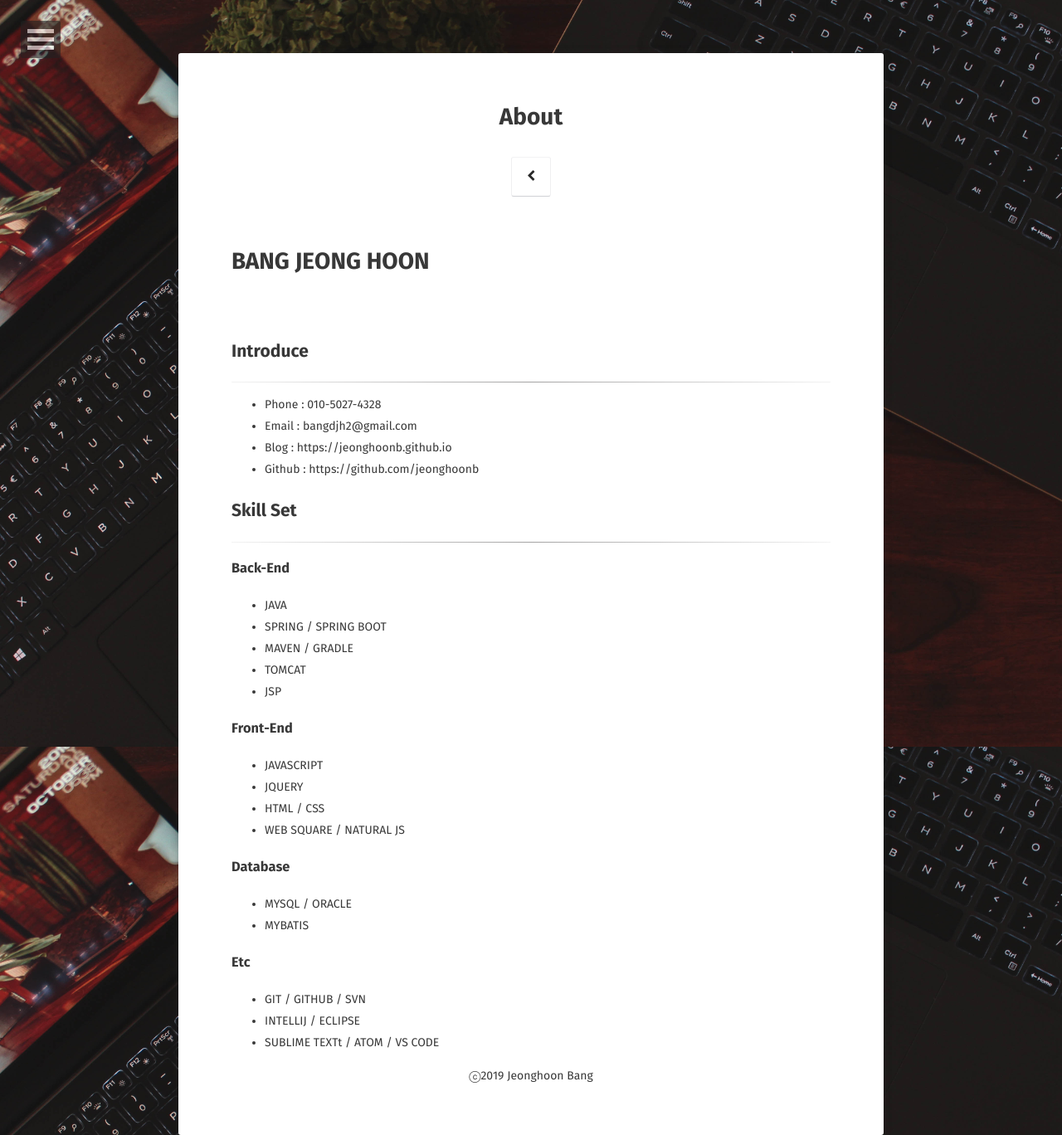
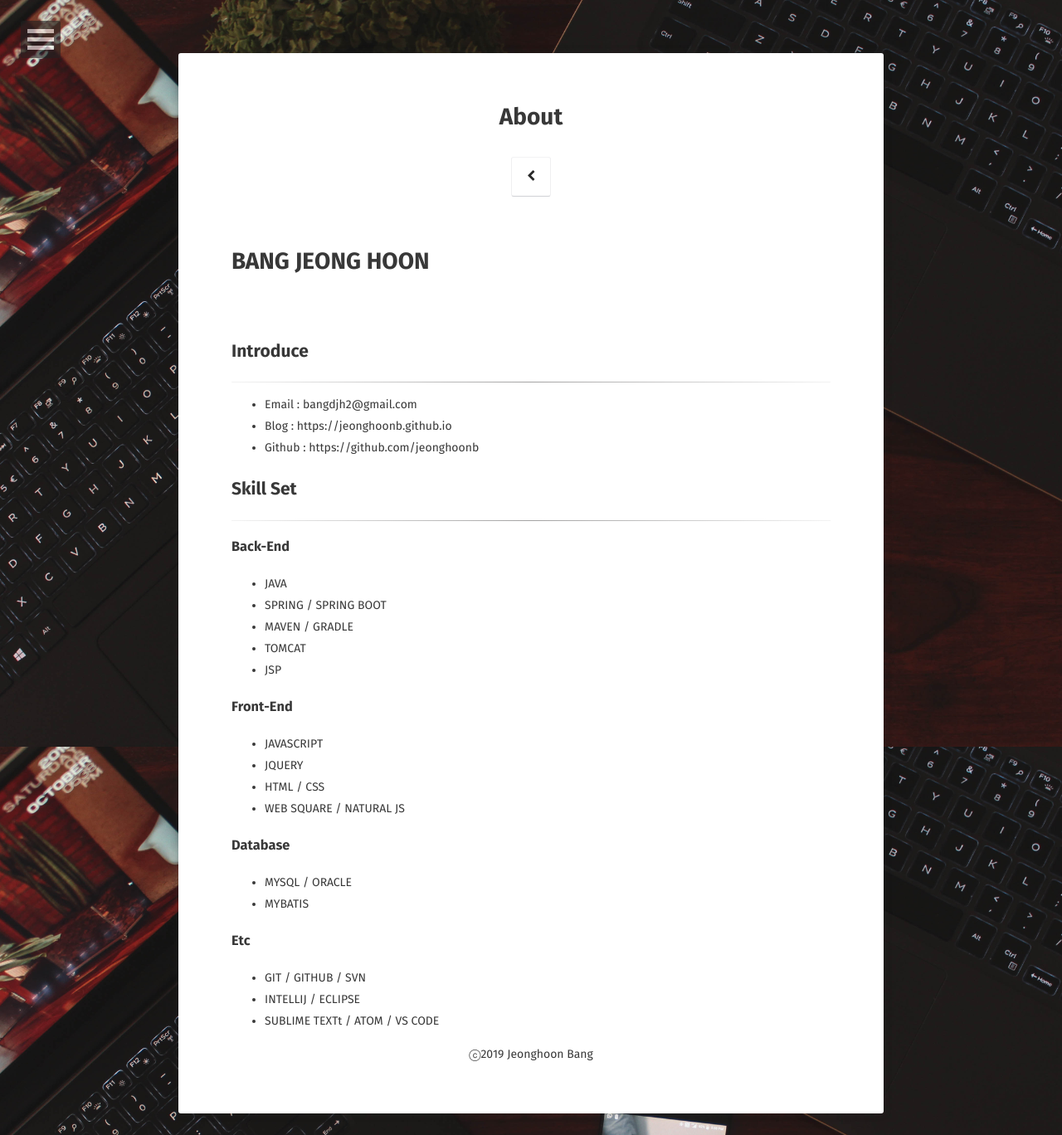
Before and after one commit to jeonghoonb/jeonghoonb.github.io, a Jekyll site: the page built from about/index.md, in a window 1280 px wide. Shown: the whole page at 83% size. Built offline with Jekyll 4.4.1, drawn with Linux system fonts in a browser that asks for light colours; some web fonts are replaced.

Commit message:
/ about.index.md 번호 삭제 /

```diff
--- a/about/index.md
+++ b/about/index.md
@@ -12,7 +12,6 @@ comments: false
 ## Introduce
 --------------
 
-* Phone : 010-5027-4328
 * Email : bangdjh2@gmail.com
 * Blog : https://jeonghoonb.github.io
 * Github : https://github.com/jeonghoonb
```
